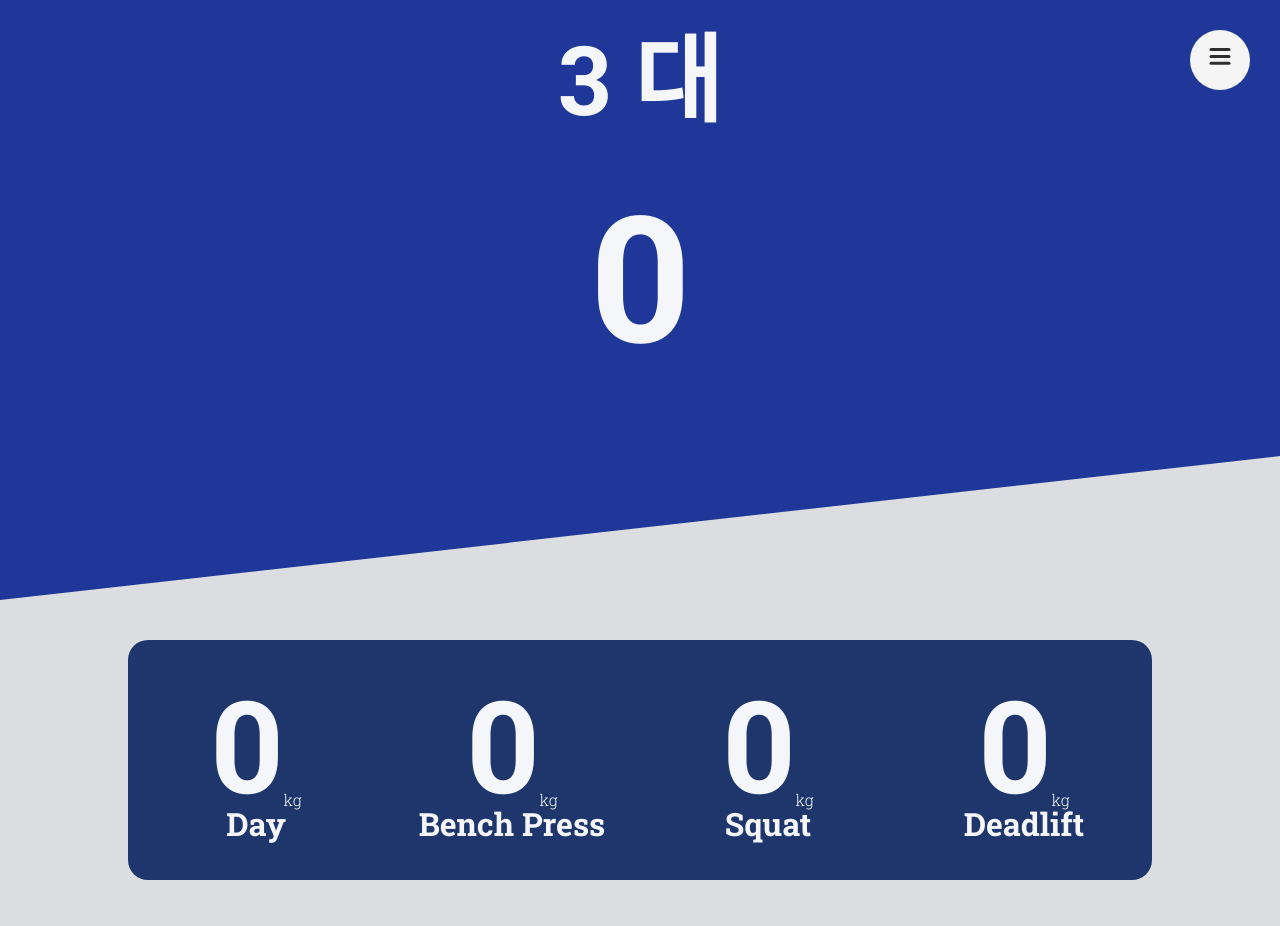
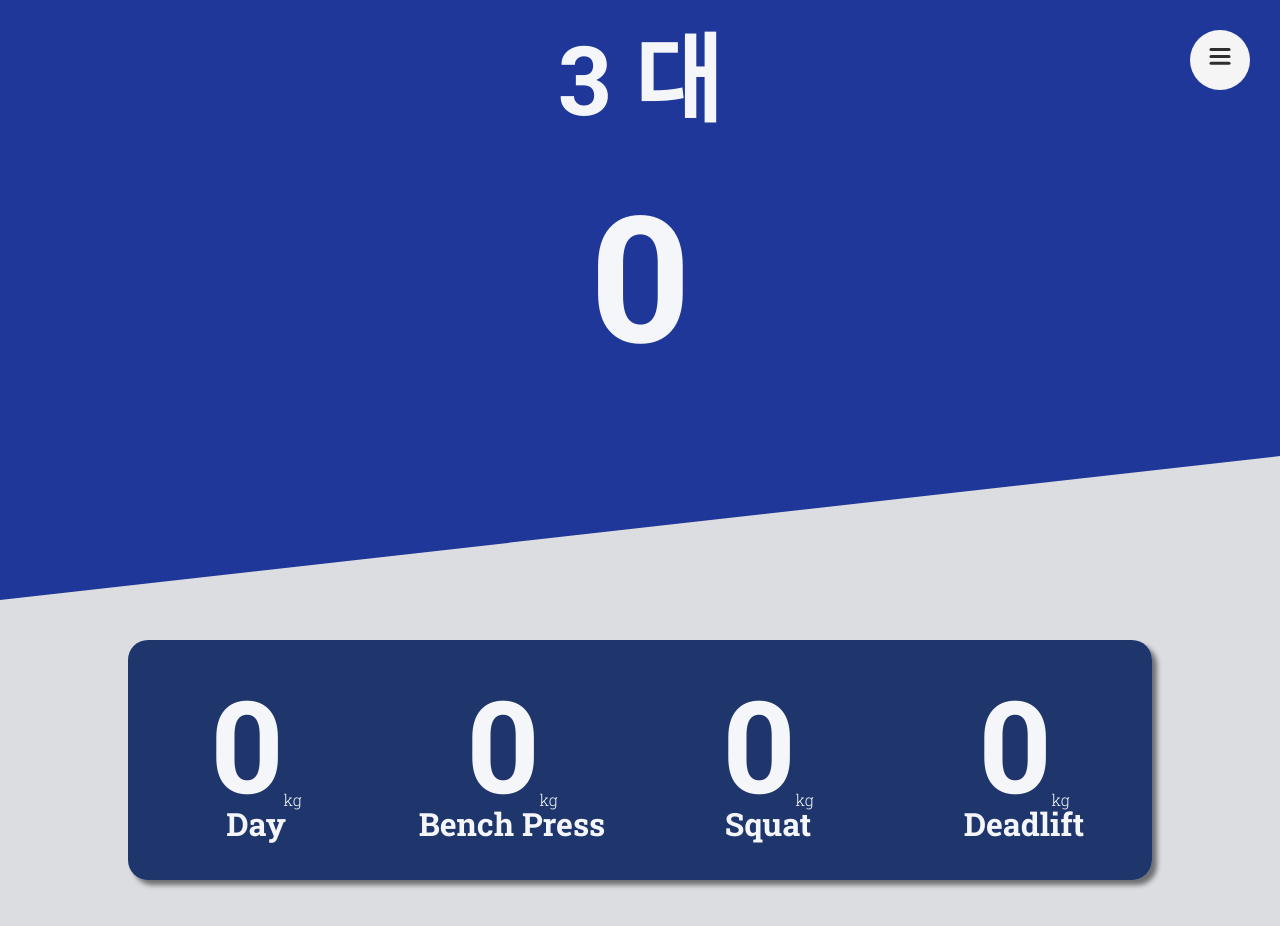
Before and after one commit to richcire/workout-record, a React (Create React App) app: page / in a window 1280 px wide. Shown: the top 926 px of the page. Built offline with nearby package versions, Linux system fonts and the light colour scheme; no server answers; the database is empty.

Commit message:
add box shadow to status bar

```diff
--- a/src/components/StatusBar.tsx
+++ b/src/components/StatusBar.tsx
@@ -12,6 +12,7 @@ const StatusBarContainer = styled.div`
   margin-top: 40px;
   margin-bottom: 40px;
   display: flex;
+  box-shadow: 5px 5px 5px rgba(0, 0, 0, 0.5);
 `;
 
 interface IStatusBar {
```
